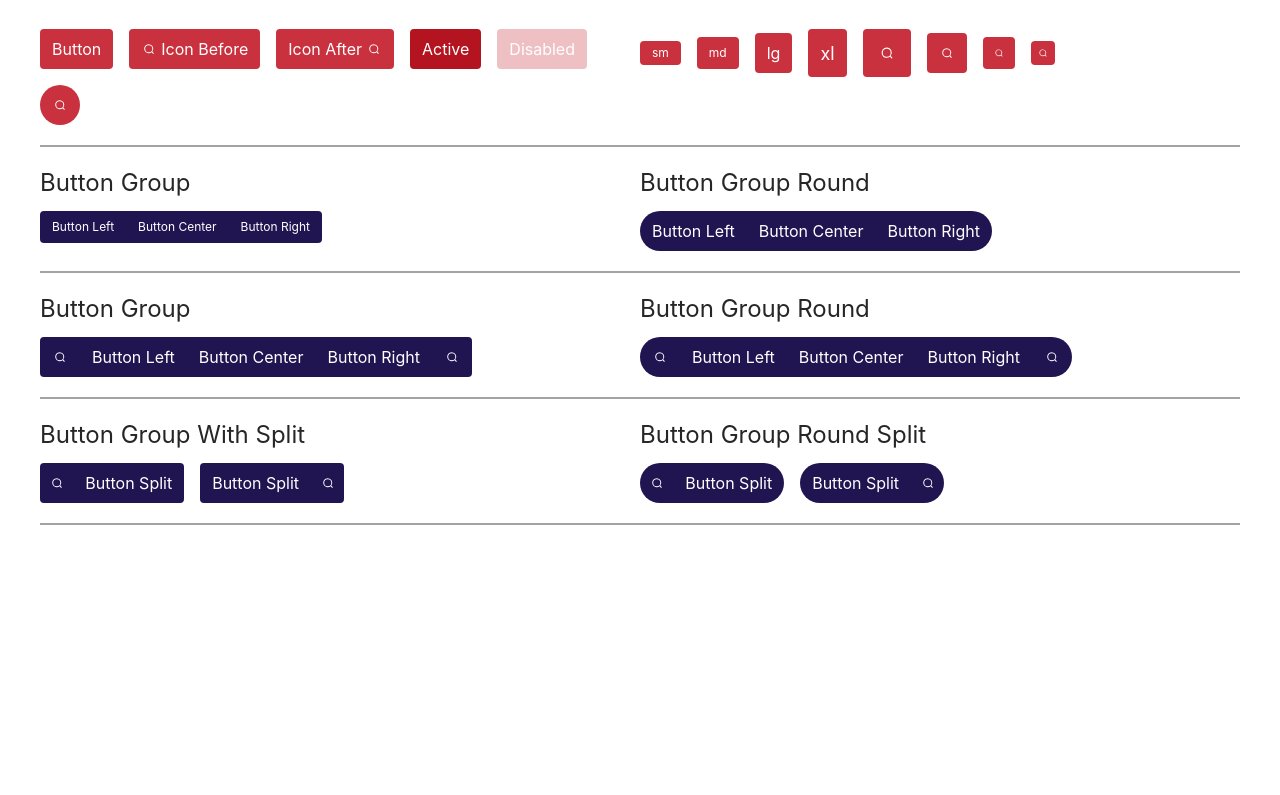
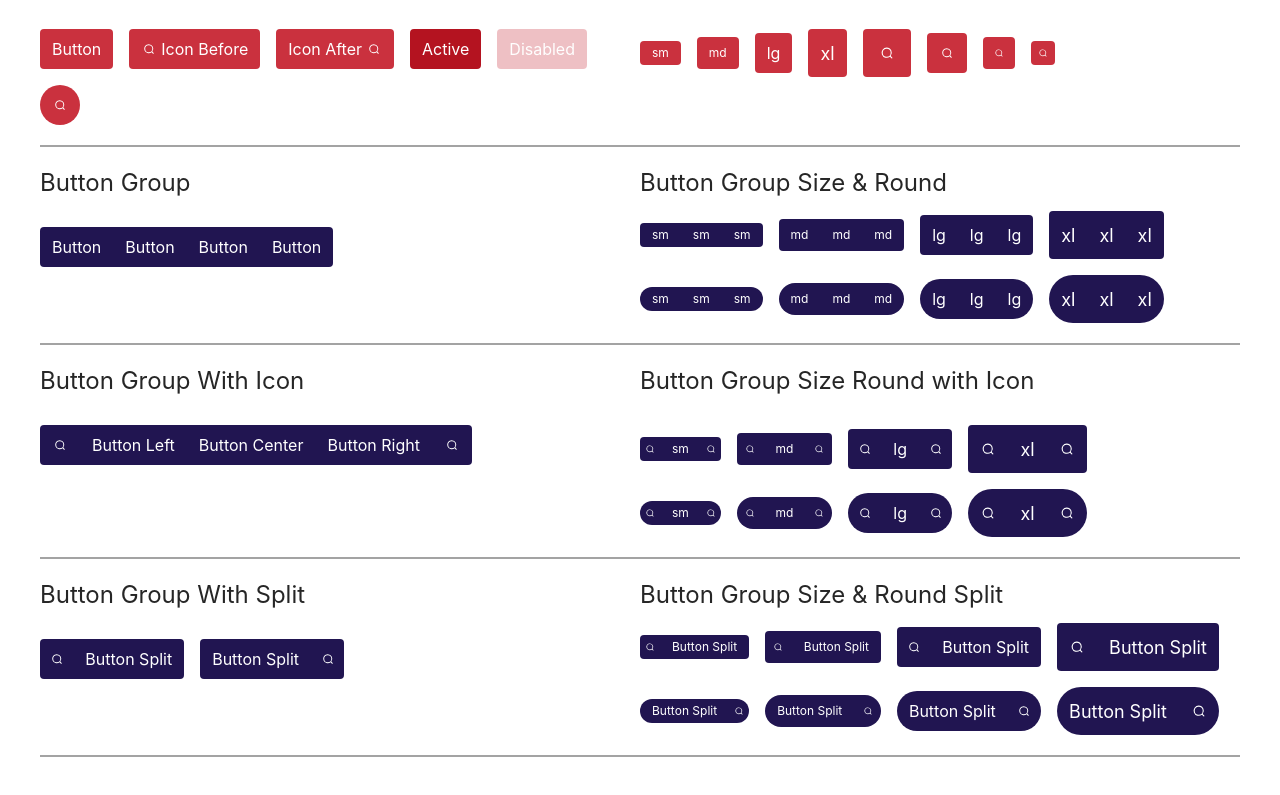
Before and after one commit to raghavd17/tailwindcss-react, a React (Create React App) app: page /Button in a window 1280 px wide. Shown: the part 2379-3174 px from the top of the page. Before the commit the page ends 2944 px from the top, so only its background shows below. Built offline with nearby package versions, Linux system fonts and the light colour scheme.

Commit message:
btn group example added with sizes

```diff
--- a/src/pages/ButtonPage.js
+++ b/src/pages/ButtonPage.js
@@ -469,28 +469,73 @@ const ButtonPage = () => {
         {/* Action Danger Buttons end  */}
 
         <section className='grid grid-cols-2 border-b-2 border-b-neutral-400 py-5'>
-          <div>
+          <div className='stack'>
             <h1 className='text-2xl text-neutral-800 mb-3'>Button Group</h1>
-            <div className='btn-group md' role="group">
-                <Button type="primary">Button Left</Button>
-                <Button type="primary">Button Center</Button>
-                <Button type="primary">Button Right</Button>
+            <div class="cluster">
+            <div className='btn-group' role="group">
+                <Button type="primary">Button </Button>
+                <Button type="primary">Button </Button>
+                <Button type="primary">Button </Button>
+                <Button type="primary">Button </Button>
+
+            </div>
             </div>
           </div>
           <div>
-            <h1 className='text-2xl text-neutral-800 mb-3'>Button Group Round  </h1>
-            <div className='btn-group round lg' role="group">
-                <Button type="primary">Button Left</Button>
-                <Button type="primary"> Button Center</Button>
-                <Button type="primary">Button Right</Button>
+            <h1 className='text-2xl text-neutral-800 mb-3'>Button Group Size & Round  </h1>
+            <div className='stack'>
+            <div className='cluster'>
+              <div className='btn-group sm' role="group">
+                  <Button type="primary"> sm</Button>
+                  <Button type="primary"> sm</Button>
+                  <Button type="primary"> sm</Button>
+              </div>
+              <div className='btn-group md' role="group">
+                  <Button type="primary"> md</Button>
+                  <Button type="primary"> md</Button>
+                  <Button type="primary"> md</Button>
+              </div>
+              <div className='btn-group lg' role="group">
+                  <Button type="primary"> lg</Button>
+                  <Button type="primary"> lg</Button>
+                  <Button type="primary"> lg</Button>
+              </div>
+              <div className='btn-group xl' role="group">
+                  <Button type="primary"> xl</Button>
+                  <Button type="primary"> xl</Button>
+                  <Button type="primary"> xl</Button>
+              </div>
+            </div>
+            <div className='cluster'>
+              <div className='btn-group round sm' role="group">
+                  <Button type="primary"> sm</Button>
+                  <Button type="primary"> sm</Button>
+                  <Button type="primary"> sm</Button>
+              </div>
+              <div className='btn-group round md' role="group">
+                  <Button type="primary"> md</Button>
+                  <Button type="primary"> md</Button>
+                  <Button type="primary"> md</Button>
+              </div>
+              <div className='btn-group round lg' role="group">
+                  <Button type="primary"> lg</Button>
+                  <Button type="primary"> lg</Button>
+                  <Button type="primary"> lg</Button>
+              </div>
+              <div className='btn-group round xl' role="group">
+                  <Button type="primary"> xl</Button>
+                  <Button type="primary"> xl</Button>
+                  <Button type="primary"> xl</Button>
+              </div>
+            </div>
             </div>
           </div>
 
         </section>
         {/* Group Buttons end  */}
         <section className='grid grid-cols-2 border-b-2 border-b-neutral-400 py-5'>
-          <div>
-            <h1 className='text-2xl text-neutral-800 mb-3'>Button Group</h1>
+          <div className='stack'>
+            <h1 className='text-2xl text-neutral-800 mb-3'>Button Group With Icon</h1>
             <div className='btn-group' role="group">
                 <Button type="primary" icon><IconSearch /></Button>
                 <Button type="primary">Button Left</Button>
@@ -499,14 +544,51 @@ const ButtonPage = () => {
                 <Button type="primary" icon><IconSearch /></Button>
             </div>
           </div>
-          <div>
-            <h1 className='text-2xl text-neutral-800 mb-3'>Button Group Round  </h1>
-            <div className='btn-group round' role="group">
-                <Button type="primary" icon><IconSearch /></Button>
-                <Button type="primary">Button Left</Button>
-                <Button type="primary"> Button Center</Button>
-                <Button type="primary">Button Right</Button>
-                <Button type="primary" icon><IconSearch /></Button>
+          <div className='stack'>
+            <h1 className='text-2xl text-neutral-800 mb-3'>Button Group Size Round with Icon </h1>
+            <div className='cluster'>
+              <div className='btn-group sm' role="group">
+                  <Button type="primary" icon split><IconSearch /></Button>
+                  <Button type="primary"> sm</Button>
+                  <Button type="primary" icon split><IconSearch /></Button>
+              </div>
+              <div className='btn-group md' role="group">
+                  <Button type="primary" icon split><IconSearch /></Button>
+                  <Button type="primary"> md</Button>
+                  <Button type="primary" icon split><IconSearch /></Button>
+              </div>
+              <div className='btn-group lg' role="group">
+                  <Button type="primary" icon split><IconSearch /></Button>
+                  <Button type="primary"> lg</Button>
+                  <Button type="primary" icon split><IconSearch /></Button>
+              </div>
+              <div className='btn-group xl' role="group">
+                  <Button type="primary" icon split><IconSearch /></Button>
+                  <Button type="primary"> xl</Button>
+                  <Button type="primary" icon split><IconSearch /></Button>
+              </div>
+            </div>
+            <div className='cluster'>
+              <div className='btn-group round sm' role="group">
+                  <Button type="primary" icon split><IconSearch /></Button>
+                  <Button type="primary"> sm</Button>
+                  <Button type="primary" icon split><IconSearch /></Button>
+              </div>
+              <div className='btn-group round md' role="group">
+                  <Button type="primary" icon split><IconSearch /></Button>
+                  <Button type="primary"> md</Button>
+                  <Button type="primary" icon split><IconSearch /></Button>
+              </div>
+              <div className='btn-group round lg' role="group">
+                  <Button type="primary" icon split><IconSearch /></Button>
+                  <Button type="primary"> lg</Button>
+                  <Button type="primary" icon split><IconSearch /></Button>
+              </div>
+              <div className='btn-group round xl' role="group">
+                  <Button type="primary" icon split><IconSearch /></Button>
+                  <Button type="primary"> xl</Button>
+                  <Button type="primary" icon split><IconSearch /></Button>
+              </div>
             </div>
           </div>
 
@@ -514,8 +596,9 @@ const ButtonPage = () => {
         {/* Group Buttons end  */}
 
         <section className='grid grid-cols-2 border-b-2 border-b-neutral-400 py-5'>
-          <div>
+          <div className='stack'>
             <h1 className='text-2xl text-neutral-800 mb-3'>Button Group With Split</h1>
+            <div className='stack'>
             <div className='cluster'>
               <div className='btn-group' role="group">
                 <Button type="primary" icon split><IconSearch /></Button>
@@ -526,19 +609,49 @@ const ButtonPage = () => {
                   <Button type="primary" icon split><IconSearch /></Button>
               </div>
             </div>
+            </div>
           </div>
           <div>
-            <h1 className='text-2xl text-neutral-800 mb-3'>Button Group Round Split </h1>
+
+            <h1 className='text-2xl text-neutral-800 mb-3'>Button Group Size & Round Split </h1>
+            <div className='stack'>
             <div className='cluster'>
-              <div className='btn-group round' role="group">
+              <div className='btn-group sm' role="group">
                 <Button type="primary" icon split><IconSearch /></Button>
                 <Button type="primary">Button Split</Button>
               </div>
-              <div className='btn-group round' role="group">
+              <div className='btn-group md' role="group">
+                  <Button type="primary" icon split><IconSearch /></Button>
+                  <Button type="primary">Button Split</Button>
+              </div>
+              <div className='btn-group lg' role="group">
+                  <Button type="primary" icon split><IconSearch /></Button>
+                  <Button type="primary">Button Split</Button>
+              </div>
+              <div className='btn-group xl' role="group">
+              <Button type="primary" icon split><IconSearch /></Button>
+              <Button type="primary">Button Split</Button>
+              </div>
+            </div>
+            <div className='cluster'>
+              <div className='btn-group round sm' role="group">
+                <Button type="primary">Button Split</Button>
+                <Button type="primary" icon split><IconSearch /></Button>
+              </div>
+              <div className='btn-group round md' role="group">
                   <Button type="primary">Button Split</Button>
                   <Button type="primary" icon split><IconSearch /></Button>
+              </div>
+              <div className='btn-group round lg' role="group">
+                  <Button type="primary">Button Split</Button>
+                  <Button type="primary" icon split><IconSearch /></Button>
+              </div>
+              <div className='btn-group round xl' role="group">
+                  <Button type="primary">Button Split</Button>
+                  <Button type="primary" icon split><IconSearch /></Button>
+              </div>
+            </div>
 
-              </div>
             </div>
           </div>
 
```
